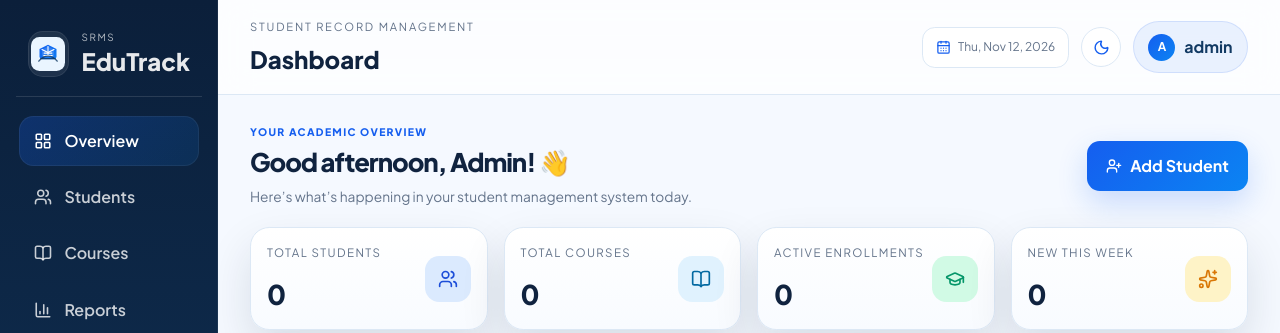
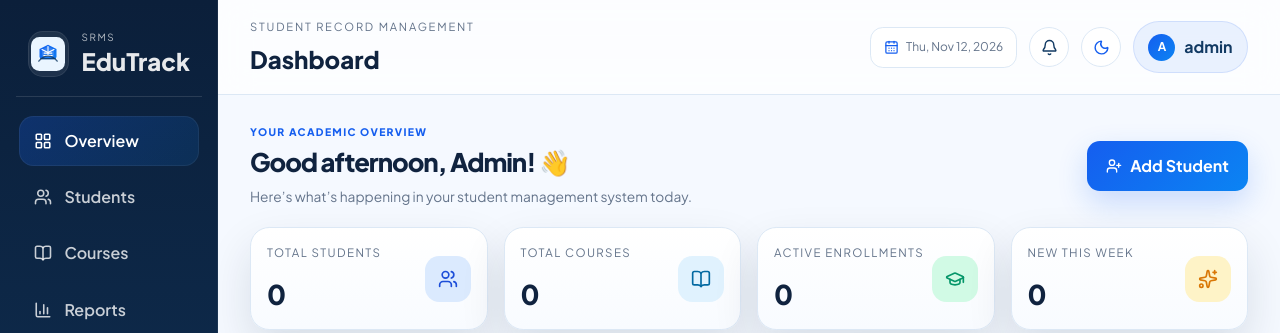
Before and after one commit to roderick451/edutrack, a Flask app: page /dashboard in a window 1280 px wide. Shown: the top 333 px of the page. Run offline with Flask 3, Linux system fonts and the light colour scheme; a user stored in the database is signed in; some libraries are stand-ins or nearby versions.

Commit message:
Add dashboard notifications control
Co-authored-by: Copilot <223556219+Copilot@users.noreply.github.com>

```diff
--- a/app/static/css/style.css
+++ b/app/static/css/style.css
@@ -601,6 +601,36 @@ button, input, select, textarea { font: inherit; }
   white-space: nowrap;
 }
 .date-pill svg { width: 15px; height: 15px; color: var(--blue-700); }
+.notification-menu { position: relative; }
+.notification-menu summary {
+  display: inline-flex;
+  width: 40px;
+  height: 40px;
+  align-items: center;
+  justify-content: center;
+  border: 1px solid var(--line);
+  border-radius: 50%;
+  background: var(--panel);
+  color: var(--navy-800);
+  cursor: pointer;
+  list-style: none;
+}
+.notification-menu summary::-webkit-details-marker { display: none; }
+.notification-menu summary svg { width: 17px; height: 17px; }
+.notification-popover {
+  position: absolute;
+  z-index: 30;
+  top: calc(100% + 0.6rem);
+  right: 0;
+  width: 220px;
+  padding: 1rem;
+  border: 1px solid var(--line);
+  border-radius: 0.9rem;
+  background: var(--panel);
+  box-shadow: var(--shadow);
+}
+.notification-popover strong { color: var(--text); font-size: 0.85rem; }
+.notification-popover p { margin: 0.45rem 0 0; color: var(--muted); font-size: 0.75rem; }
 .theme-toggle {
   display: inline-flex;
   width: 40px;
--- a/app/templates/base.html
+++ b/app/templates/base.html
@@ -86,6 +86,13 @@
           </div>
           <div class="topbar-actions">
             <div class="date-pill"><i data-lucide="calendar-days"></i><span data-current-date></span></div>
+            <details class="notification-menu">
+              <summary aria-label="Notifications" title="Notifications"><i data-lucide="bell"></i></summary>
+              <div class="notification-popover">
+                <strong>Notifications</strong>
+                <p>You’re all caught up.</p>
+              </div>
+            </details>
             <button type="button" class="theme-toggle" aria-label="Switch to dark mode" title="Toggle color theme">
               <i data-lucide="moon"></i>
             </button>
```
Also changed, not shown: tests/test_app.py (+1 -0 lines).
